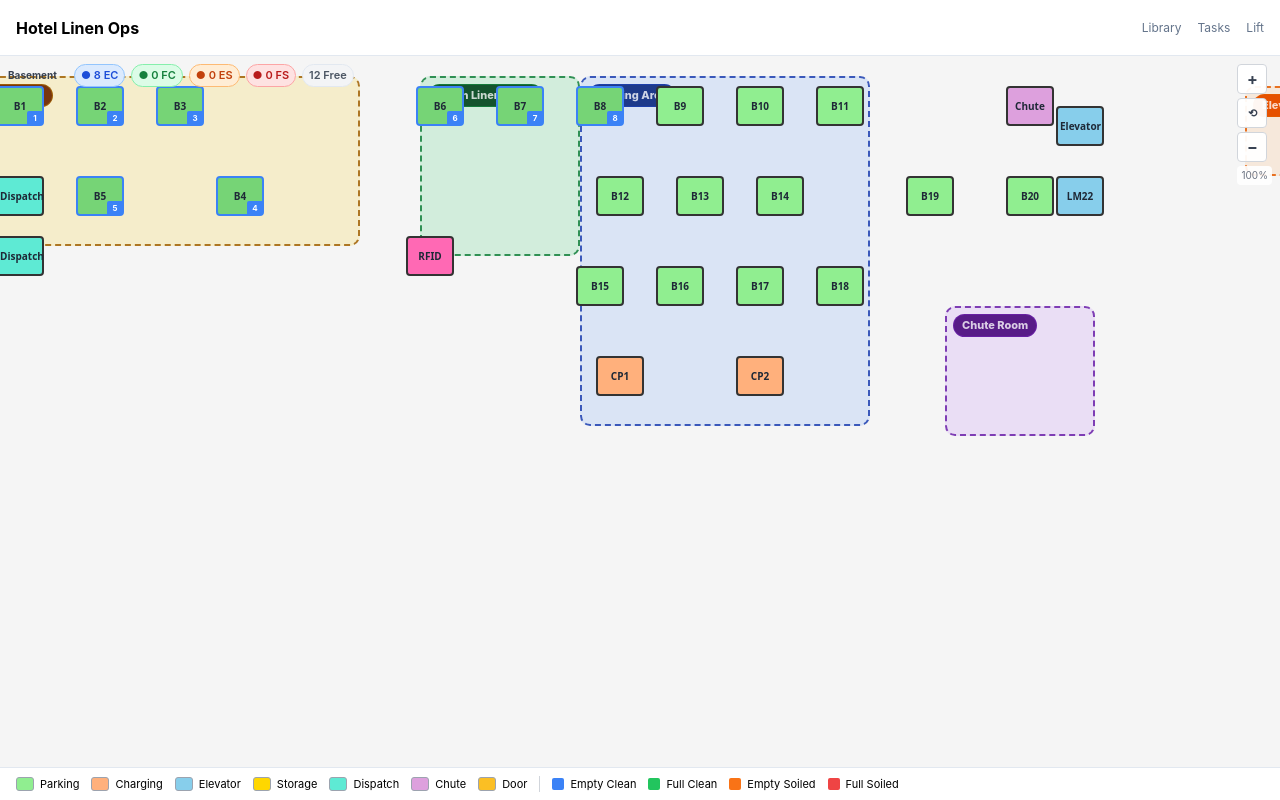
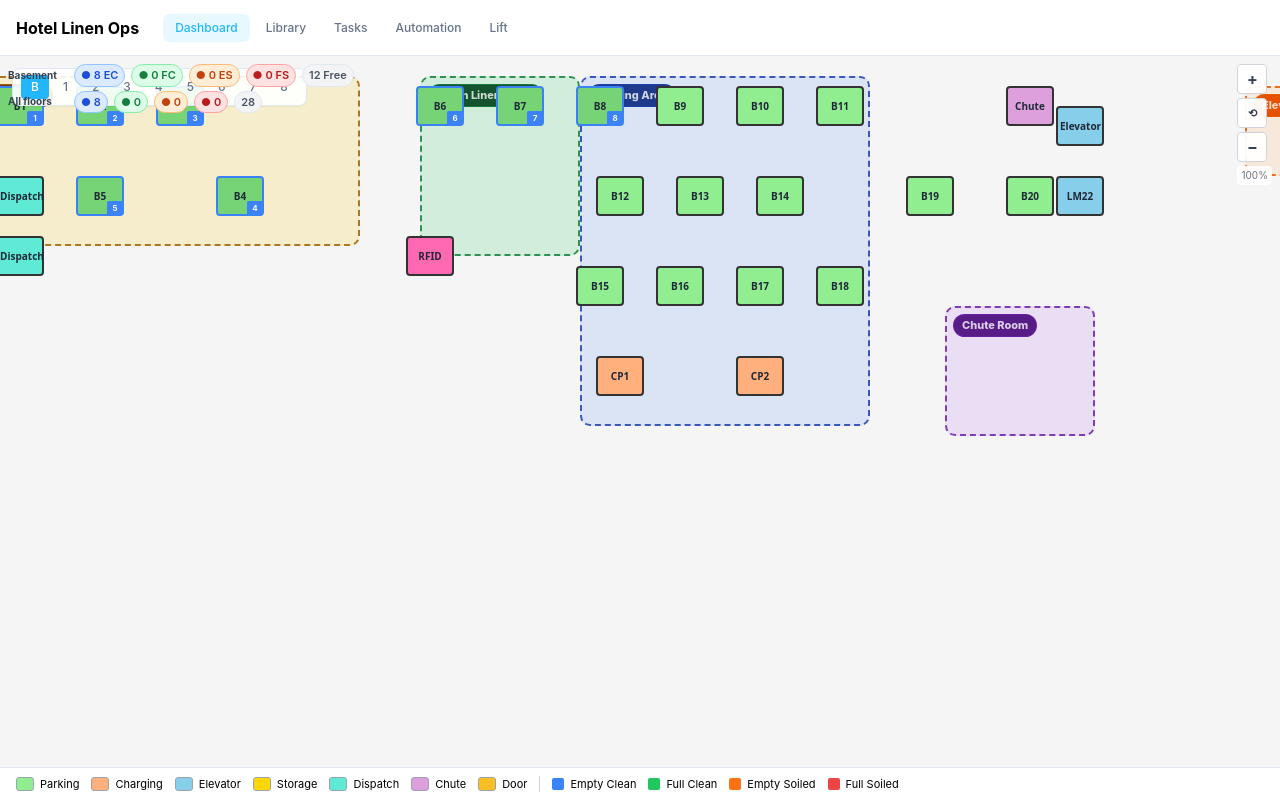
Before and after one commit to alfianahar/hotel-linen-amr-ops, a React (Vite) app: page /dashboard in a window 1280 px wide. Built offline with nearby package versions, Linux system fonts and the light colour scheme.

Commit message:
feat: add full-screen dashboard with map overlays

```diff
--- a/frontend/App.tsx
+++ b/frontend/App.tsx
@@ -1,8 +1,6 @@
 import { Routes, Route, Navigate } from 'react-router-dom'
 import { StorageProvider } from './contexts/StorageContext'
-import MapStage from './MapStage'
-import { ALL_FLOORS, getFloorById } from './MapStage/floors'
-import { useStorage } from './contexts/StorageContext'
+import DashboardPage from './pages/dashboard'
 
 function App() {
   return (
@@ -10,46 +8,20 @@ function App() {
       <Routes>
         <Route path="/" element={<Navigate to="/dashboard" replace />} />
         <Route path="/dashboard" element={<DashboardPage />} />
-        <Route path="*" element={<Navigate to="/dashboard" replace />} />
+        <Route path="/library" element={<Placeholder title="Library" />} />
+        <Route path="/tasks" element={<Placeholder title="Tasks" />} />
+        <Route path="/automation" element={<Placeholder title="Automation" />} />
+        <Route path="/lift" element={<Placeholder title="Lift" />} />
       </Routes>
     </StorageProvider>
   )
 }
 
-function DashboardPage() {
-  const floor = getFloorById('basement')
-  const { getTrolleyState, getRobots, getRobotLocation } = useStorage()
-  const trolleyState = getTrolleyState()
-  const robots = getRobots()
-
-  const robotOptions = robots.map(r => ({
-    ip: r.ip_address,
-    name: r.name,
-    charging_point: r.charging_point,
-    currentStation: getRobotLocation(r.ip_address)?.current_station ?? null,
-  }))
-
+function Placeholder({ title }: { title: string }) {
   return (
-    <div className="h-screen w-screen overflow-hidden flex flex-col">
-      <div className="h-14 bg-white border-b flex items-center px-4 gap-4 shrink-0">
-        <span className="font-bold text-base">Hotel Linen Ops</span>
-        <div className="flex-1" />
-        <button className="text-xs text-muted-foreground hover:text-foreground">Library</button>
-        <button className="text-xs text-muted-foreground hover:text-foreground">Tasks</button>
-        <button className="text-xs text-muted-foreground hover:text-foreground">Lift</button>
-      </div>
-      <div className="flex-1 relative min-h-0">
-        <MapStage
-          config={floor.mapConfig}
-          boxes={floor.boxes}
-          showLegend={true}
-          floorLabel={floor.label}
-          regions={floor.regions}
-          trolleyMap={trolleyState.assignmentMap}
-          trolleyRegistry={trolleyState.registry}
-          robots={robotOptions}
-        />
-      </div>
+    <div className="h-screen flex flex-col items-center justify-center text-muted-foreground">
+      <span className="text-lg font-semibold">{title}</span>
+      <span className="text-sm">Coming soon</span>
     </div>
   )
 }
--- /dev/null
+++ b/frontend/components/FloorSelector.tsx
@@ -0,0 +1,27 @@
+import { IFloorConfig } from '../MapStage/floors'
+
+interface Props {
+  floors: IFloorConfig[]
+  selectedFloorId: string
+  onFloorChange: (id: string) => void
+}
+
+export default function FloorSelector({ floors, selectedFloorId, onFloorChange }: Props) {
+  return (
+    <div className="flex items-center gap-1 bg-white/90 rounded-lg border shadow-sm px-2 py-1.5">
+      {floors.map(f => (
+        <button
+          key={f.id}
+          onClick={() => onFloorChange(f.id)}
+          className={`px-2.5 py-1 text-xs font-medium rounded transition-colors ${
+            f.id === selectedFloorId
+              ? 'bg-primary text-white'
+              : 'text-muted-foreground hover:text-foreground hover:bg-muted'
+          }`}
+        >
+          {f.shortLabel}
+        </button>
+      ))}
+    </div>
+  )
+}
--- /dev/null
+++ b/frontend/components/navbar.tsx
@@ -0,0 +1,35 @@
+import { NavLink, useLocation } from 'react-router-dom'
+
+const tabs = [
+  { label: 'Dashboard', path: '/dashboard' },
+  { label: 'Library', path: '/library' },
+  { label: 'Tasks', path: '/tasks' },
+  { label: 'Automation', path: '/automation' },
+  { label: 'Lift', path: '/lift' },
+]
+
+export default function Navbar() {
+  const location = useLocation()
+  return (
+    <header className="h-14 bg-white border-b shrink-0 flex items-center px-4 gap-6">
+      <span className="font-bold text-base whitespace-nowrap">Hotel Linen Ops</span>
+      <nav className="flex items-center gap-1">
+        {tabs.map(t => (
+          <NavLink
+            key={t.path}
+            to={t.path}
+            className={({ isActive }) =>
+              `px-3 py-1.5 text-xs font-medium rounded-md transition-colors ${
+                isActive || (t.path === '/dashboard' && (location.pathname === '/' || location.pathname.startsWith('/dashboard')))
+                  ? 'bg-primary/10 text-primary'
+                  : 'text-muted-foreground hover:text-foreground hover:bg-muted'
+              }`
+            }
+          >
+            {t.label}
+          </NavLink>
+        ))}
+      </nav>
+    </header>
+  )
+}
--- /dev/null
+++ b/frontend/pages/dashboard.tsx
@@ -0,0 +1,189 @@
+import { useState, useCallback } from 'react'
+import { ALL_FLOORS, getFloorById } from '../MapStage/floors'
+import { ITrolley, ETrolleyType, RobotMoveOptions } from '../MapStage/types'
+import MapStage from '../MapStage'
+import { useStorage } from '../contexts/StorageContext'
+import Navbar from '../components/navbar'
+import FloorSelector from '../components/FloorSelector'
+
+export default function DashboardPage() {
+  const [selectedFloorId, setSelectedFloorId] = useState('basement')
+  const [message, setMessage] = useState<{ type: 'success' | 'error'; text: string } | null>(null)
+  const currentFloor = getFloorById(selectedFloorId)
+
+  const {
+    getTrolleyState, assignTrolley, removeTrolley, moveTrolley,
+    executeMove, queueMove, updateTrolleyType,
+    getRobots, getRobotLocation, getAvailableTrolleys
+  } = useStorage()
+
+  const trolleyState = getTrolleyState()
+  const robots = getRobots()
+  const allFloorAPIds = ALL_FLOORS.flatMap(f =>
+    f.boxes.filter(b => b.type === 'AP' as any).map(b => b.id)
+  )
+
+  const robotOptions = robots.map(r => ({
+    ip: r.ip_address,
+    name: r.name,
+    charging_point: r.charging_point,
+    currentStation: getRobotLocation(r.ip_address)?.current_station ?? null,
+  }))
+
+  const showMessage = useCallback((type: 'success' | 'error', text: string) => {
+    setMessage({ type, text })
+    setTimeout(() => setMessage(null), 3000)
+  }, [])
+
+  const handleAssignTrolley = useCallback(async (apId: string, trolleyId: number) => {
+    assignTrolley(apId, trolleyId)
+    showMessage('success', `Trolley #${trolleyId} assigned to ${apId}`)
+  }, [assignTrolley, showMessage])
+
+  const handleRemoveTrolley = useCallback(async (apId: string) => {
+    removeTrolley(apId)
+    showMessage('success', `Trolley removed from ${apId}`)
+  }, [removeTrolley, showMessage])
+
+  const handleMoveTrolley = useCallback(async (from: string, to: string) => {
+    moveTrolley(from, to)
+    showMessage('success', `Trolley moved: ${from} → ${to}`)
+  }, [moveTrolley, showMessage])
+
+  const handleExecuteMove = useCallback(async (
+    from: string, to: string, robotIp: string,
+    srcArea: string, srcFloor: number, dstArea: string, dstFloor: number,
+    _opts?: RobotMoveOptions
+  ) => {
+    showMessage('success', `Robot moving trolley: ${from} → ${to}...`)
+    try {
+      await executeMove(from, to, robotIp)
+      showMessage('success', `Trolley delivered to ${to}`)
+    } catch {
+      showMessage('error', 'Move failed')
+    }
+  }, [executeMove, showMessage])
+
+  const handleQueueMove = useCallback(async (
+    from: string, to: string, robotIp: string,
+    _srcArea: string, _srcFloor: number, _dstArea: string, _dstFloor: number,
+    _opts?: RobotMoveOptions
+  ) => {
+    queueMove(from, to, robotIp)
+    showMessage('success', `Move queued: ${from} → ${to}`)
+  }, [queueMove, showMessage])
+
+  const handleUpdateTrolleyType = useCallback(async (id: number, type: ETrolleyType) => {
+    updateTrolleyType(id, type)
+    showMessage('success', `Trolley #${id} updated to ${type}`)
+  }, [updateTrolleyType, showMessage])
+
+  const handleExecuteTargetMove = useCallback(async (
+    _from: string, to: string, robotIp: string,
+    _srcArea: string, _srcFloor: number, _dstArea: string, _dstFloor: number,
+    _opts?: { signal?: AbortSignal }
+  ) => {
+    showMessage('success', `Robot ${robotIp} navigating to ${to}`)
+  }, [showMessage])
+
+  const handleQueueTargetMove = useCallback(async (
+    _from: string, to: string, robotIp: string,
+    _srcArea: string, _srcFloor: number, _dstArea: string, _dstFloor: number,
+  ) => {
+    showMessage('success', `Navigation to ${to} queued for ${robotIp}`)
+  }, [showMessage])
+
+  const handleCabinetDoor = useCallback(async (action: 'OpenDoor' | 'CloseDoor') => {
+    showMessage('success', `${action === 'OpenDoor' ? 'Opening' : 'Closing'} RFID cabinet door`)
+  }, [showMessage])
+
+  const handleCancelExecute = useCallback(async (_robotIp: string) => {
+    showMessage('success', 'Execution cancelled')
+  }, [showMessage])
+
+  const handleExecuteRfidMove = useCallback(async (
+    _from: string, _robotIp: string,
+    _srcArea: string, _srcFloor: number,
+  ) => {
+    showMessage('success', 'RFID move executed')
+  }, [showMessage])
+
+  const handleQueueRfidMove = useCallback(async (
+    _from: string, _robotIp: string,
+    _srcArea: string, _srcFloor: number,
+  ) => {
+    showMessage('success', 'RFID move queued')
+  }, [showMessage])
+
+  const handleExecuteRfidReturn = useCallback(async (
+    _to: string, _robotIp: string,
+    _dstArea: string, _dstFloor: number,
+  ) => {
+    showMessage('success', 'RFID return executed')
+  }, [showMessage])
+
+  const handleQueueRfidReturn = useCallback(async (
+    _to: string, _robotIp: string,
+    _dstArea: string, _dstFloor: number,
+  ) => {
+    showMessage('success', 'RFID return queued')
+  }, [showMessage])
+
+  return (
+    <div className="h-screen w-screen overflow-hidden flex flex-col bg-[#f5f5f5]">
+      <Navbar />
+
+      {/* Toast */}
+      {message && (
+        <div className="fixed top-16 right-4 z-[100] p-3 rounded-lg border shadow-lg text-sm font-medium animate-in slide-in-from-top-2"
+          style={{
+            backgroundColor: message.type === 'success' ? '#ecfdf5' : '#fef2f2',
+            borderColor: message.type === 'success' ? '#86efac' : '#fecaca',
+            color: message.type === 'success' ? '#166534' : '#991b1b',
+          }}
+        >
+          {message.text}
+        </div>
+      )}
+
+      {/* Map area */}
+      <div className="flex-1 relative min-h-0">
+        {/* Floor selector overlay */}
+        <div className="absolute top-3 left-3 z-20">
+          <FloorSelector
+            floors={ALL_FLOORS}
+            selectedFloorId={selectedFloorId}
+            onFloorChange={setSelectedFloorId}
+          />
+        </div>
+
+        <MapStage
+          config={currentFloor.mapConfig}
+          boxes={currentFloor.boxes}
+          showLegend={true}
+          floorLabel={currentFloor.label}
+          regions={currentFloor.regions}
+          currentFloorAPIds={currentFloor.boxes.filter(b => b.type === 'AP' as any).map(b => b.id)}
+          allFloorAPIds={allFloorAPIds}
+          trolleyMap={trolleyState.assignmentMap}
+          trolleyRegistry={trolleyState.registry}
+          onTrolleyAssign={handleAssignTrolley}
+          onTrolleyRemove={handleRemoveTrolley}
+          onTrolleyMove={handleMoveTrolley}
+          onUpdateTrolleyType={handleUpdateTrolleyType}
+          robots={robotOptions}
+          onExecuteMove={handleExecuteMove}
+          onExecuteTargetMove={handleExecuteTargetMove}
+          onQueueTargetMove={handleQueueTargetMove}
+          onQueueMove={handleQueueMove}
+          onExecuteRfidMove={handleExecuteRfidMove}
+          onQueueRfidMove={handleQueueRfidMove}
+          onExecuteRfidReturn={handleExecuteRfidReturn}
+          onQueueRfidReturn={handleQueueRfidReturn}
+          onCancelExecute={handleCancelExecute}
+          onCabinetDoorAction={handleCabinetDoor}
+        />
+      </div>
+    </div>
+  )
+}
```
